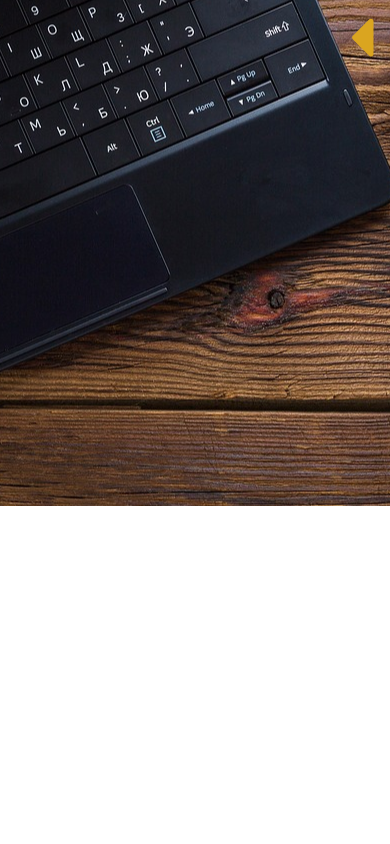
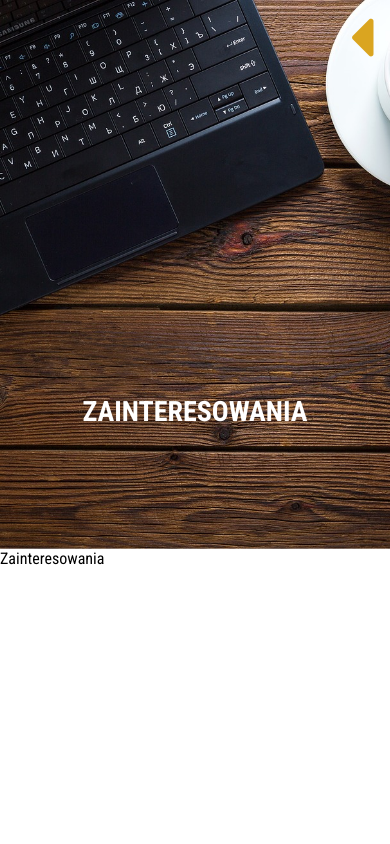
Before and after one commit to mkphercog/mywebsite, a React (Create React App) app: page /hobbies in a window 390 px wide. Shown: the top 844 px of the page. Built offline with nearby package versions, Linux system fonts and the light colour scheme.

Commit message:
create responsive header

```diff
--- a/src/js/components/MenuIcon.js
+++ b/src/js/components/MenuIcon.js
@@ -3,7 +3,7 @@ import "../../styles/MenuIcon.scss";
 
 const MenuIcon = ({ showMenu, click }) => {
   const [positionIcon, setPositionIcon] = useState(0);
-  const animationSpeed = 10;
+  const animationSpeed = 8;
 
   function iconSlide(num) {
     setPositionIcon(positionIcon + `${num}` * 1);
--- a/src/js/layouts/Header.js
+++ b/src/js/layouts/Header.js
@@ -1,4 +1,5 @@
-import React from "react";
+import React, { useState, useEffect, useRef } from "react";
+import { Switch, Route } from "react-router-dom";
 import "../../styles/Header.scss";
 import slider1 from "../../images/slider1.jpg";
 import slider2 from "../../images/slider2.jpg";
@@ -6,7 +7,34 @@ import slider2 from "../../images/slider2.jpg";
 const Header = () => {
   return (
     <div className="sliders">
-      <img src={slider2} alt="slider2" />
+      <img className="sliders__image" src={slider2} alt="slider2" />
+      <Switch>
+        <Route
+          exact
+          path="/"
+          component={() => <h1 className="sliders__title">Marcin Hercog</h1>}
+        />
+        <Route
+          path="/experience"
+          component={() => <h1 className="sliders__title">Doświadczenie</h1>}
+        />
+        <Route
+          path="/education"
+          component={() => <h1 className="sliders__title">Ukończone szkoły</h1>}
+        />
+        <Route
+          path="/skills"
+          component={() => <h1 className="sliders__title">Umiejętności</h1>}
+        />
+        <Route
+          path="/hobbies"
+          component={() => <h1 className="sliders__title">Zainteresowania</h1>}
+        />
+        <Route
+          path="/portfolio"
+          component={() => <h1 className="sliders__title">Portfolio</h1>}
+        />
+      </Switch>
     </div>
   );
 };
--- a/src/js/layouts/Navigation.js
+++ b/src/js/layouts/Navigation.js
@@ -35,7 +35,7 @@ const navItems = [
 const Navigation = () => {
   const [showMenu, setShowMenu] = useState(false);
   const [positionMenu, setPositionMenu] = useState(-100);
-  const animationSpeed = 10;
+  const animationSpeed = 8;
 
   //menu animation when mobile or width < 1024px
   function menuSlide(num) {
--- a/src/js/layouts/Page.js
+++ b/src/js/layouts/Page.js
@@ -4,6 +4,9 @@ import "../../styles/Page.scss";
 import About from "../pages/About";
 import Experience from "../pages/Experience";
 import Education from "../pages/Education";
+import Skills from "../pages/Skills";
+import Hobbies from "../pages/Hobbies";
+import Portfolio from "../pages/Portfolio";
 
 const Page = () => {
   return (
@@ -12,6 +15,9 @@ const Page = () => {
         <Route exact path="/" component={About} />
         <Route path="/experience" component={Experience} />
         <Route path="/education" component={Education} />
+        <Route path="/skills" component={Skills} />
+        <Route path="/hobbies" component={Hobbies} />
+        <Route path="/portfolio" component={Portfolio} />
       </Switch>
     </>
   );
--- /dev/null
+++ b/src/js/pages/Hobbies.js
@@ -0,0 +1,11 @@
+import React from "react";
+
+const Hobbies = () => {
+  return (
+    <div>
+      <p>Zainteresowania</p>
+    </div>
+  );
+};
+
+export default Hobbies;
--- /dev/null
+++ b/src/js/pages/Portfolio.js
@@ -0,0 +1,11 @@
+import React from "react";
+
+const Portfolio = () => {
+  return (
+    <div>
+      <p>Portfolio</p>
+    </div>
+  );
+};
+
+export default Portfolio;
--- /dev/null
+++ b/src/js/pages/Skills.js
@@ -0,0 +1,11 @@
+import React from "react";
+
+const Skills = () => {
+  return (
+    <div>
+      <p>Umiejętności</p>
+    </div>
+  );
+};
+
+export default Skills;
--- a/src/styles/App.scss
+++ b/src/styles/App.scss
@@ -6,7 +6,8 @@
 
   .app__header {
     position: relative;
-    height: 60vh;
+    min-height: 50vh;
+    height: 65vh;
     overflow: hidden;
   }
   .app__nav {
--- a/src/styles/Header.scss
+++ b/src/styles/Header.scss
@@ -1,9 +1,53 @@
-.sliders img {
+.sliders {
+  .sliders__image {
     position: absolute;
-  top: 70%;
+    top: 50%;
     left: 50%;
+    height: 100%;
     transform: translate(-50%, -50%);
     min-width: 100%;
     min-height: 100%;
     z-index: -99;
+
+    @media (min-width: 1024px) {
+      height: auto;
     }
+    @media (orientation: landscape) {
+      height: auto;
+    }
+  }
+
+  .sliders__title {
+    position: absolute;
+    text-align: center;
+    width: 100%;
+    font-size: 28px;
+    bottom: 22%;
+    color: white;
+    text-transform: uppercase;
+    animation: changeColor 1s 0.7s both ease;
+
+    @media (min-width: 411px) {
+      font-size: 33px;
+    }
+
+    @media (min-width: 768px) {
+      font-size: 50px;
+    }
+
+    @media (min-width: 1024px) {
+      font-size: 60px;
+    }
+
+    @keyframes changeColor {
+      from {
+        bottom: 10%;
+        opacity: 0;
+      }
+      to {
+        bottom: 22%;
+        opacity: 1;
+      }
+    }
+  }
+}
```
Lines whose indentation alone changed are shown as unchanged.
